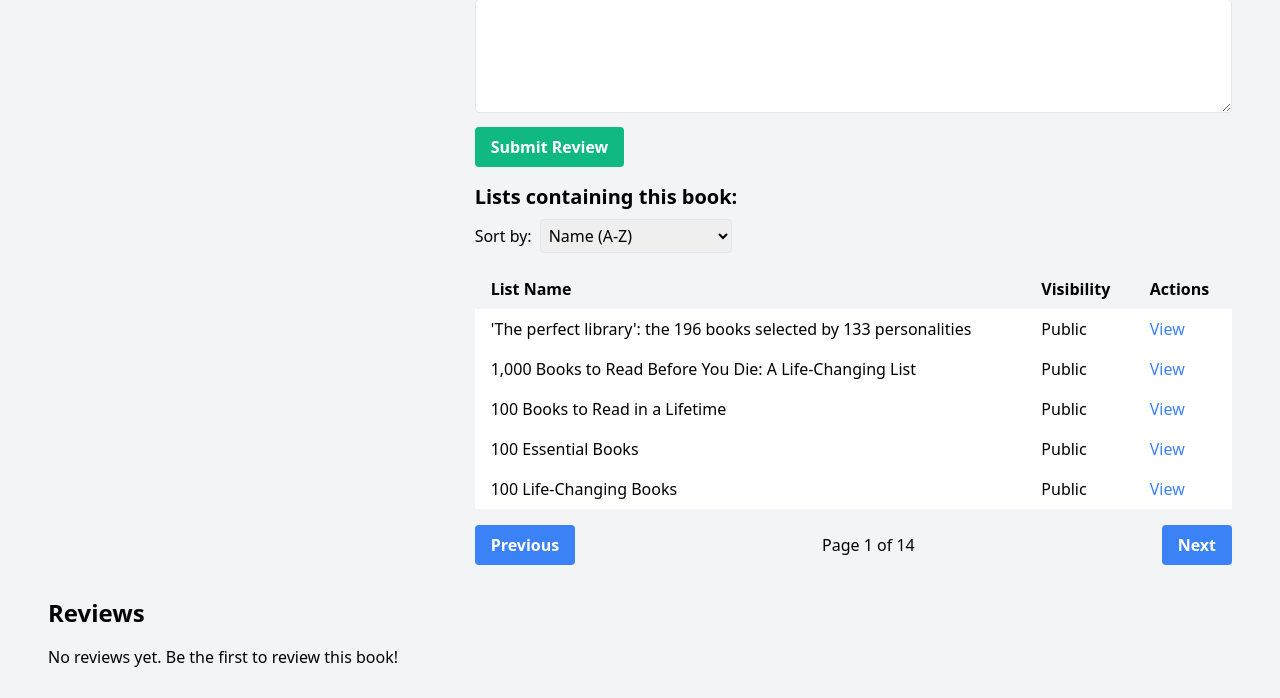
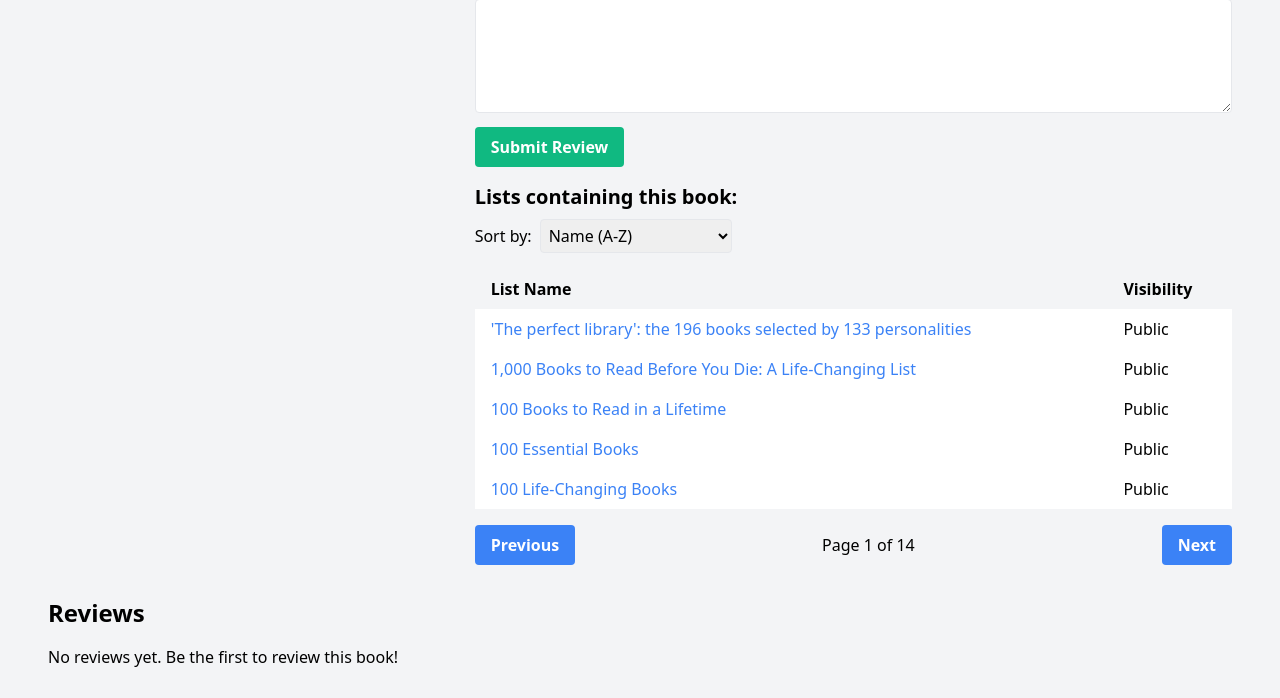
Before and after one commit to dennismenze/BookTrackerPro, a Flask app: page /book/1 in a window 1280 px wide. Shown: the part 757-1455 px from the top of the page. Run offline with Flask 3, Linux system fonts and the light colour scheme; data comes from the database, SQL or seed files in the repository.

Commit message:
Agent query: On the book detail page, can you verify if the "Lists containing this book" table now shows only two columns (List Name and Visibility) and if the list names are clickable links?

```diff
--- a/static/js/book.js
+++ b/static/js/book.js
@@ -98,11 +98,10 @@ document.addEventListener("DOMContentLoaded", function () {
                 data.lists.forEach(list => {
                     const row = listsTable.insertRow();
                     row.innerHTML = `
-                        <td class="py-2 px-4">${list.name}</td>
+                        <td class="py-2 px-4">
+                            <a href="/list/${list.id}" class="text-blue-500 hover:underline">${list.name}</a>
+                        </td>
                         <td class="py-2 px-4">${list.is_public ? 'Public' : 'Private'}</td>
-                        <td class="py-2 px-4">
-                            <a href="/list/${list.id}" class="text-blue-500 hover:underline">View</a>
-                        </td>
                     `;
                 });
                 currentPage = data.current_page;
--- a/templates/book/detail.html
+++ b/templates/book/detail.html
@@ -74,7 +74,6 @@
                         <tr>
                             <th class="py-2 px-4 text-left">List Name</th>
                             <th class="py-2 px-4 text-left">Visibility</th>
-                            <th class="py-2 px-4 text-left">Actions</th>
                         </tr>
                     </thead>
                     <tbody>
```
